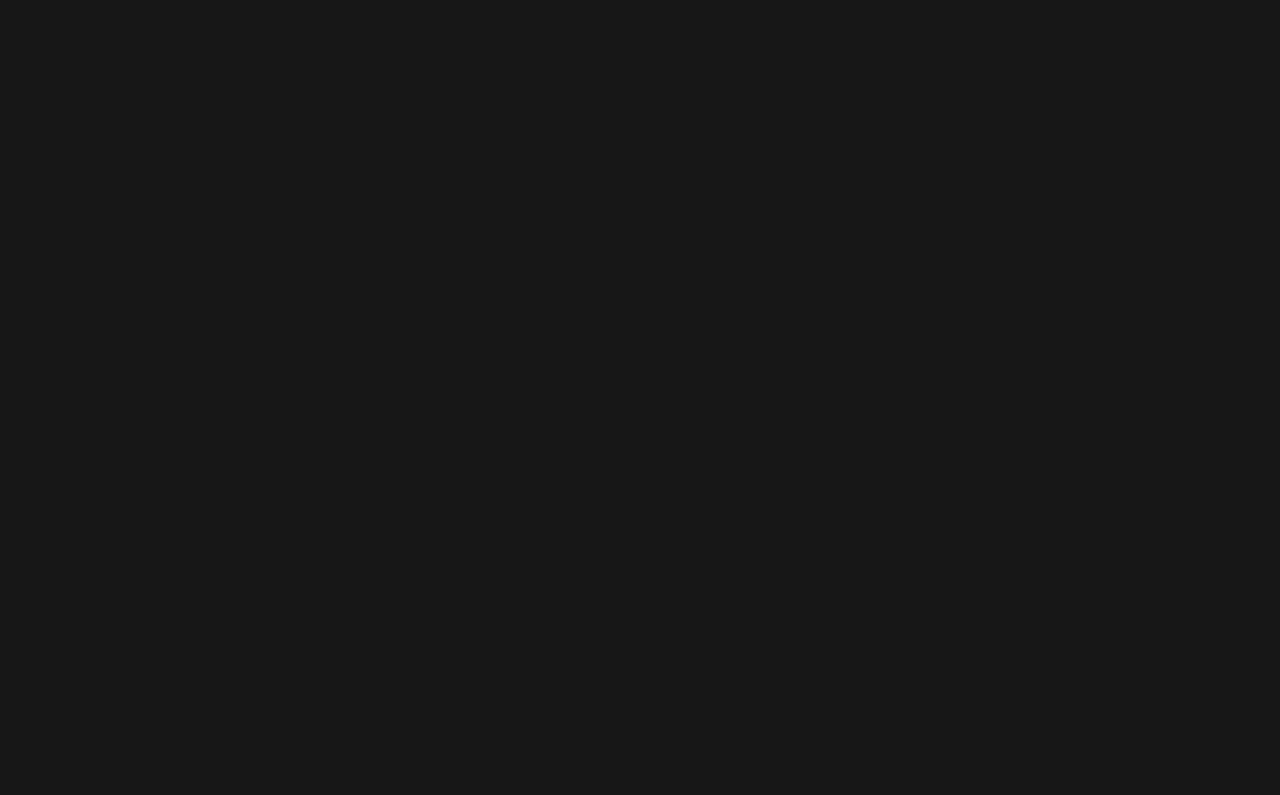
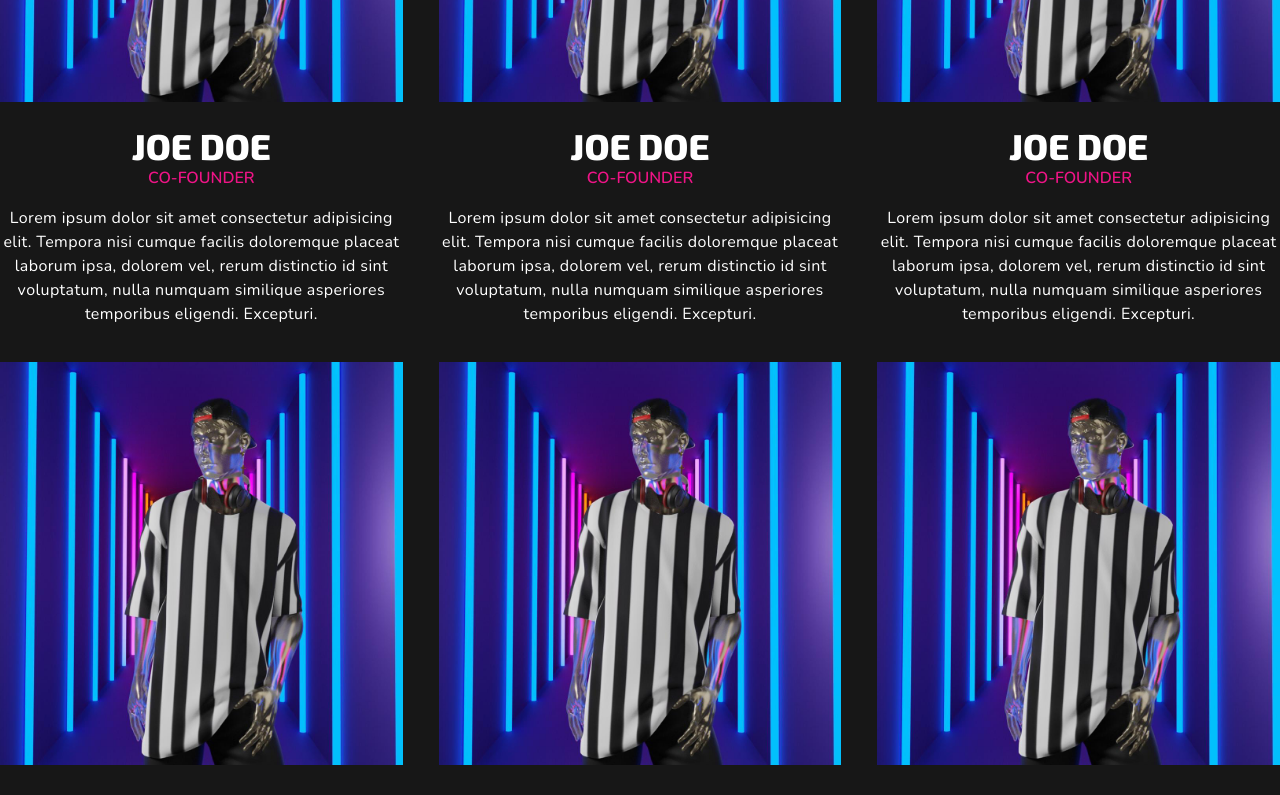
Before and after one commit to DanielAzocarDev/the-event-web, a React (Vite) app: page / in a window 1280 px wide. Shown: the part 3440-4235 px from the top of the page. Before the commit the page ends 3012 px from the top, so only its background shows below. Built offline with nearby package versions, Linux system fonts and the light colour scheme.

Commit message:
our team section

```diff
--- a/src/components/carousel/Carousel.jsx
+++ b/src/components/carousel/Carousel.jsx
@@ -9,7 +9,7 @@ import './Carousel.scss'
 export const Carousel = () => {
   return (
     <section className=' w-full py-24 relative'>
-      <h2 className='carousel__title font-exo2 font-extrabold text-[150px] text-center text-white uppercase absolute'>150 models</h2>
+      <h2 className='carousel__title font-exo2 font-extrabold text-[150px] text-center text-white uppercase absolute drop-shadow-xl'>150 models</h2>
       <div className='slider'>
         <div className='slider__track-a'>
           <div className='slider__item'>
--- /dev/null
+++ b/src/components/team/Team.jsx
@@ -0,0 +1,24 @@
+import nft1 from '../../assets/nft1.jpeg';
+import nft2 from '../../assets/nft2.jpeg';
+import nft3 from '../../assets/nft3.jpeg';
+import nft4 from '../../assets/nft4.jpeg';
+import nft5 from '../../assets/nft5.jpeg';
+import { TeamCard } from '../teamCard/teamCard';
+
+export const Team = () => {
+  return (
+    <section>
+      <div className=' container mx-auto pb-20 text-white'>
+        <h1 className=' mb-20 font-exo2 font-extrabold text-5xl text-center uppercase'>our team</h1>
+        <div className=' grid content-center justify-items-stretch gap-9 grid-cols-3'>
+          <TeamCard image={nft1} name='joe doe' jobTitle='co-founder' description='Lorem ipsum dolor sit amet consectetur adipisicing elit. Tempora nisi cumque facilis doloremque placeat laborum ipsa, dolorem vel, rerum distinctio id sint voluptatum, nulla numquam similique asperiores temporibus eligendi. Excepturi.' />
+          <TeamCard image={nft1} name='joe doe' jobTitle='co-founder' description='Lorem ipsum dolor sit amet consectetur adipisicing elit. Tempora nisi cumque facilis doloremque placeat laborum ipsa, dolorem vel, rerum distinctio id sint voluptatum, nulla numquam similique asperiores temporibus eligendi. Excepturi.' />
+          <TeamCard image={nft1} name='joe doe' jobTitle='co-founder' description='Lorem ipsum dolor sit amet consectetur adipisicing elit. Tempora nisi cumque facilis doloremque placeat laborum ipsa, dolorem vel, rerum distinctio id sint voluptatum, nulla numquam similique asperiores temporibus eligendi. Excepturi.' />
+          <TeamCard image={nft1} name='joe doe' jobTitle='co-founder' description='Lorem ipsum dolor sit amet consectetur adipisicing elit. Tempora nisi cumque facilis doloremque placeat laborum ipsa, dolorem vel, rerum distinctio id sint voluptatum, nulla numquam similique asperiores temporibus eligendi. Excepturi.' />
+          <TeamCard image={nft1} name='joe doe' jobTitle='co-founder' description='Lorem ipsum dolor sit amet consectetur adipisicing elit. Tempora nisi cumque facilis doloremque placeat laborum ipsa, dolorem vel, rerum distinctio id sint voluptatum, nulla numquam similique asperiores temporibus eligendi. Excepturi.' />
+          <TeamCard image={nft1} name='joe doe' jobTitle='co-founder' description='Lorem ipsum dolor sit amet consectetur adipisicing elit. Tempora nisi cumque facilis doloremque placeat laborum ipsa, dolorem vel, rerum distinctio id sint voluptatum, nulla numquam similique asperiores temporibus eligendi. Excepturi.' />
+        </div>
+      </div>
+    </section>
+  )
+}
--- /dev/null
+++ b/src/components/teamCard/TeamCard.jsx
@@ -0,0 +1,16 @@
+
+
+export const TeamCard = ({ image, name, jobTitle, description }) => {
+  return (
+    <div className='justify-self-stretch'>
+      <div className=' mb-6'>
+        <img className=' w-full' src={image} alt="" />
+      </div>
+      <div className=' text-center'>
+        <h3 className=' font-exo2 font-extrabold text-4xl uppercase'>{name}</h3>
+        <h4 className=' font-nunito font-bold text-cta uppercase mb-4'>{jobTitle}</h4>
+        <p className=' font-nunito font-light  tracking-wide'>{description}</p>
+      </div>
+    </div>
+  )
+}
--- a/src/pages/home/Home.jsx
+++ b/src/pages/home/Home.jsx
@@ -4,6 +4,7 @@ import { Cta } from '../../components/cta/Cta'
 import { Hero } from '../../components/hero/Hero'
 import { Highlight } from '../../components/highlight/Highlight'
 import { Navbar } from '../../components/navbar/Navbar'
+import { Team } from '../../components/team/Team'
 
 export const Home = () => {
   return (
@@ -13,6 +14,7 @@ export const Home = () => {
       <Highlight />
       <Cta />
       <Carousel />
+      <Team />
     </>
   )
 }
```
